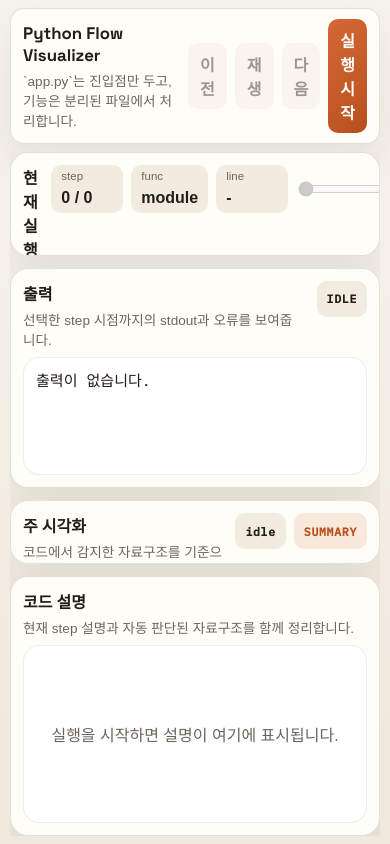
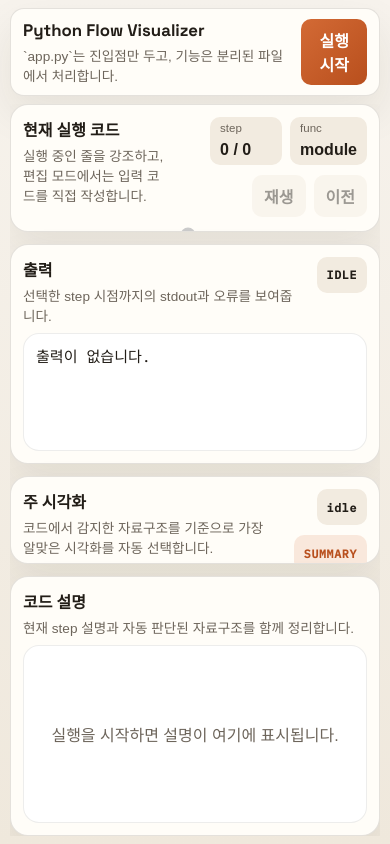
Before and after one commit to devhyun05/g7-codex-project, a Flask app: page / in a window 390 px wide. Run offline with Flask 3, Linux system fonts and the light colour scheme; some web fonts are replaced.

Commit message:
Adjust playback controls layout

```diff
--- a/static/css/panels.css
+++ b/static/css/panels.css
@@ -87,6 +87,24 @@
 .inline-slider {
   width: 180px;
   accent-color: var(--accent);
+}
+
+.panel-actions {
+  display: flex;
+  align-items: center;
+  justify-content: flex-end;
+  flex-wrap: wrap;
+  gap: 10px;
+}
+
+.slider-controls {
+  display: flex;
+  align-items: center;
+  gap: 8px;
+}
+
+.line-readout {
+  display: none;
 }
 
 .editor-wrap,
@@ -340,3 +358,16 @@
   white-space: pre-wrap;
   word-break: break-word;
 }
+
+@media (max-width: 1180px) {
+  .slider-controls {
+    width: 100%;
+    justify-content: flex-end;
+    flex-wrap: wrap;
+  }
+
+  .inline-slider {
+    flex: 1 1 180px;
+    min-width: 140px;
+  }
+}
--- a/templates/index.html
+++ b/templates/index.html
@@ -12,15 +12,15 @@
     />
     <link
       rel="stylesheet"
-      href="{{ url_for('static', filename='css/styles.css', v='20260311-11') }}"
+      href="{{ url_for('static', filename='css/styles.css', v='20260311-12') }}"
     />
     <link
       rel="stylesheet"
-      href="{{ url_for('static', filename='css/flow-sidebar.css', v='20260311-11') }}"
+      href="{{ url_for('static', filename='css/flow-sidebar.css', v='20260311-12') }}"
     />
     <link
       rel="stylesheet"
-      href="{{ url_for('static', filename='css/splitter.css', v='20260311-11') }}"
+      href="{{ url_for('static', filename='css/splitter.css', v='20260311-12') }}"
     />
   </head>
   <body>
@@ -31,11 +31,7 @@
           <p class="brand-subtitle">`app.py`는 진입점만 두고, 기능은 분리된 파일에서 처리합니다.</p>
         </div>
         <div class="toolbar">
-          <div class="transport-controls">
-            <button id="prev-step" class="step-button" type="button" disabled>이전</button>
-            <button id="play-step" class="step-button" type="button" disabled>재생</button>
-            <button id="next-step" class="step-button" type="button" disabled>다음</button>
-          </div>
+          <button id="edit-code-button" class="ghost-button hidden" type="button">코드 수정</button>
           <button id="run-button" class="primary-button" type="button">실행 시작</button>
         </div>
       </header>
@@ -58,11 +54,11 @@
                     <span class="meta-key">func</span>
                     <strong id="function-pill">module</strong>
                   </span>
-                  <span class="meta-pill">
-                    <span class="meta-key">line</span>
-                    <strong id="line-pill">-</strong>
-                  </span>
                 </div>
+                <span id="line-pill" class="line-readout hidden" aria-hidden="true">-</span>
+                <div class="slider-controls">
+                  <button id="play-step" class="step-button" type="button" disabled>재생</button>
+                  <button id="prev-step" class="step-button" type="button" disabled>이전</button>
                   <input
                     id="step-slider"
                     class="inline-slider"
@@ -72,9 +68,8 @@
                     value="0"
                     disabled
                   />
-                <button id="edit-code-button" class="ghost-button hidden" type="button">
-                  코드 수정
-                </button>
+                  <button id="next-step" class="step-button" type="button" disabled>다음</button>
+                </div>
               </div>
             </div>
 
```
Lines whose indentation alone changed are shown as unchanged.
